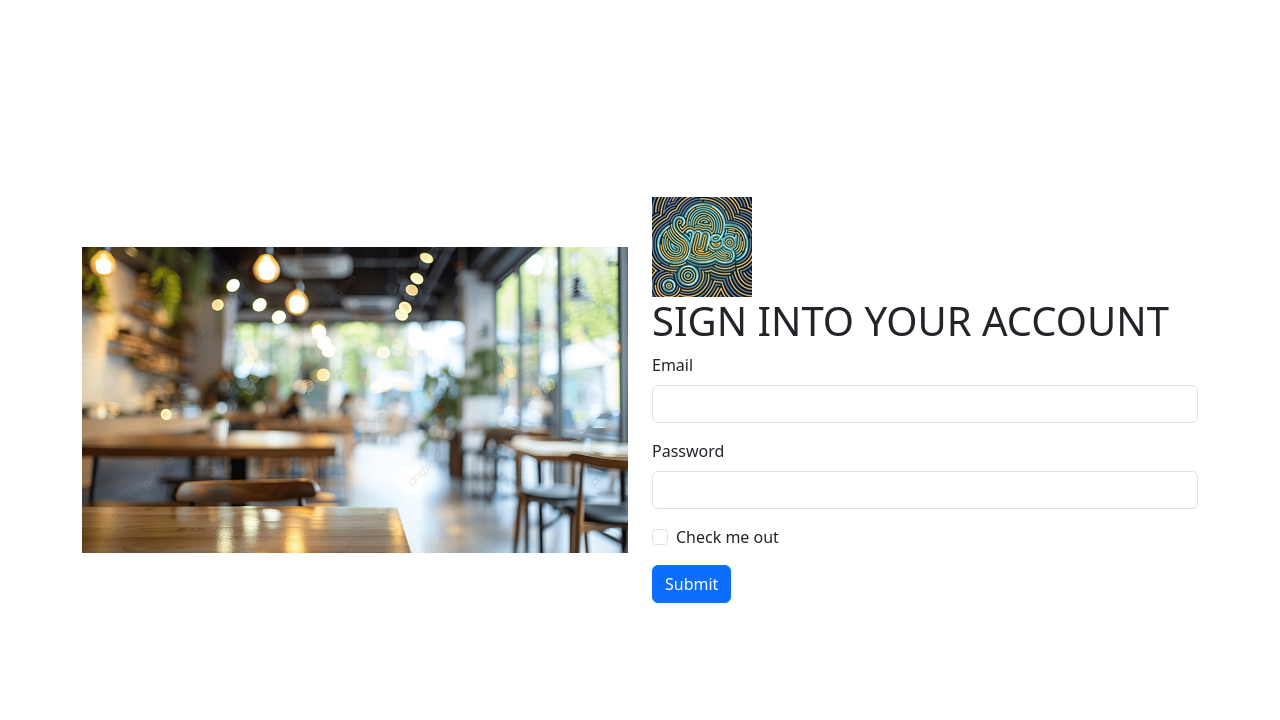
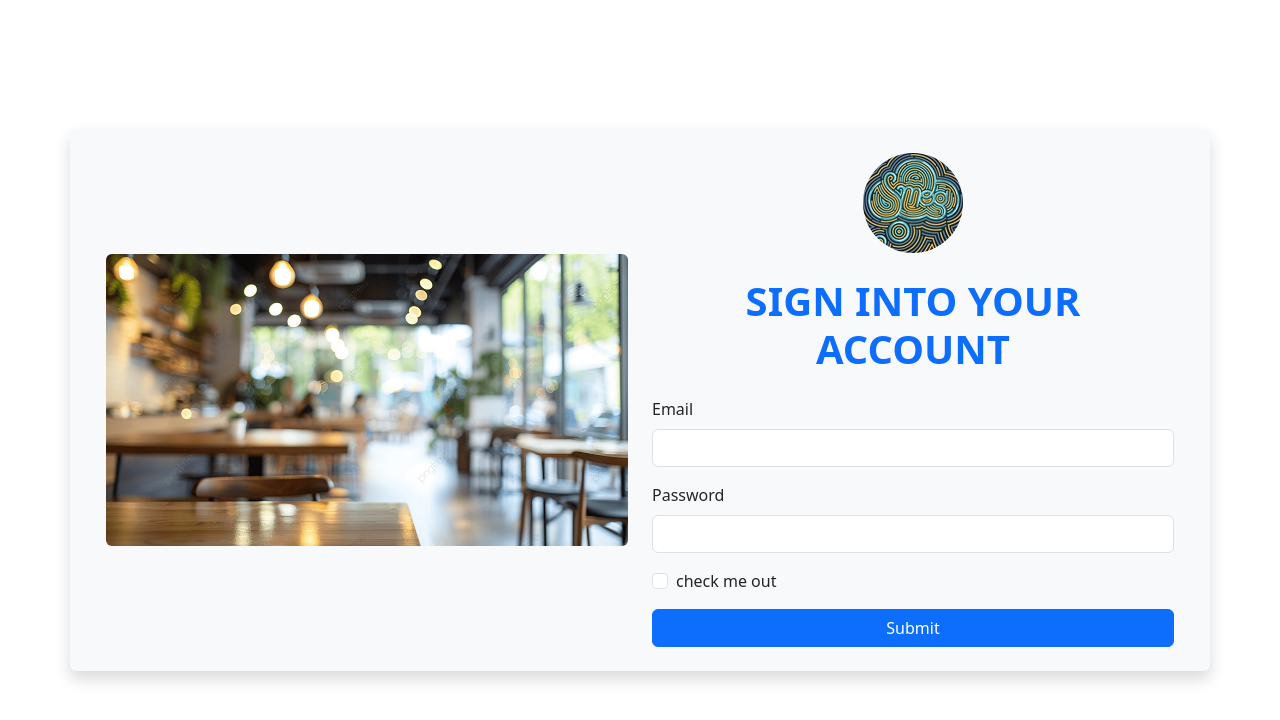
Before and after one commit to 4NG3LD4NI3L/IDSTM_ProgramacionAvanzada, a website: page Bloque4/Bott/index.html in a window 1280 px wide. Drawn offline with nearby package versions, Linux system fonts and the light colour scheme.

Commit message:
con estilo bien

```diff
--- a/Bloque4/Bott/index.html
+++ b/Bloque4/Bott/index.html
@@ -9,31 +9,32 @@
   <body class="d-flex justify-content-center align-items-center vh-100">
 
     <div class="container d-flex justify-content-center align-items-center">
-        <div class="row align-items-center">
-            <div class="col-6 d-none d-xs-none d-s-none d-md-none d-lg-block">
-                <img src="frf.jpg" class="img-fluid">
+        <div class="row align-items-center bg-light shadow p-4 rounded">
+            <div class="col-lg-6 d-none d-lg-block">
+                <img src="frf.jpg" class="img-fluid rounded">
             </div>
-            <div class="col-6">
-                <img src="retr.jpg" class="img-fluid">
-                <h1>SIGN INTO YOUR ACCOUNT</h1>
+            <div class="col-lg-6 text-center">
+                <img src="retr.jpg" class="img-fluid mb-4 rounded-circle">
+                <h1 class="mb-4 fw-bold text-primary">SIGN INTO YOUR ACCOUNT</h1>
                 <form>
-                    <div class="mb-3">
+                    <div class="mb-3 text-start">
                       <label class="form-label">Email</label>
                       <input type="email" class="form-control" aria-describedby="emailHelp">
                     </div>
-                    <div class="mb-3">
-                      <label for="exampleInputPassword1" class="form-label">Password</label>
-                      <input type="password" class="form-control"">
+                    <div class="mb-3 text-start">
+                      <label class="form-label">Password</label>
+                      <input type="password" class="form-control">
                     </div>
-                    <div class="mb-3 form-check">
-                      <input type="checkbox" class="form-check-input"">
-                      <label class="form-check-label">Check me out</label>
+                    <div class="mb-3 form-check text-start">
+                      <input type="checkbox" class="form-check-input">
+                      <label class="form-check-label">check me out</label>
                     </div>
-                    <button type="submit" class="btn btn-primary">Submit</button>
-                  </form>
+                    <button type="submit" class="btn btn-primary w-100">Submit</button>
+                </form>
             </div>
         </div>
     </div>
+
     <script src="https://cdn.jsdelivr.net/npm/bootstrap@5.3.3/dist/js/bootstrap.bundle.min.js" integrity="sha384-YvpcrYf0tY3lHB60NNkmXc5s9fDVZLESaAA55NDzOxhy9GkcIdslK1eN7N6jIeHz" crossorigin="anonymous"></script>
   </body>
 </html>
```
